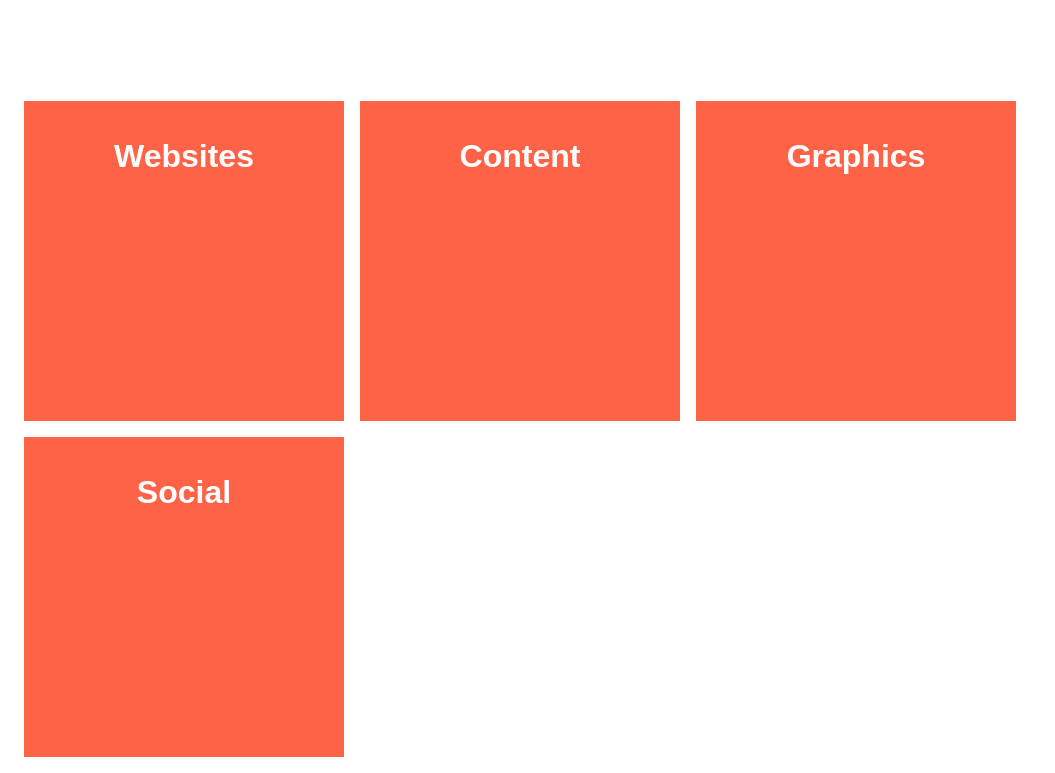
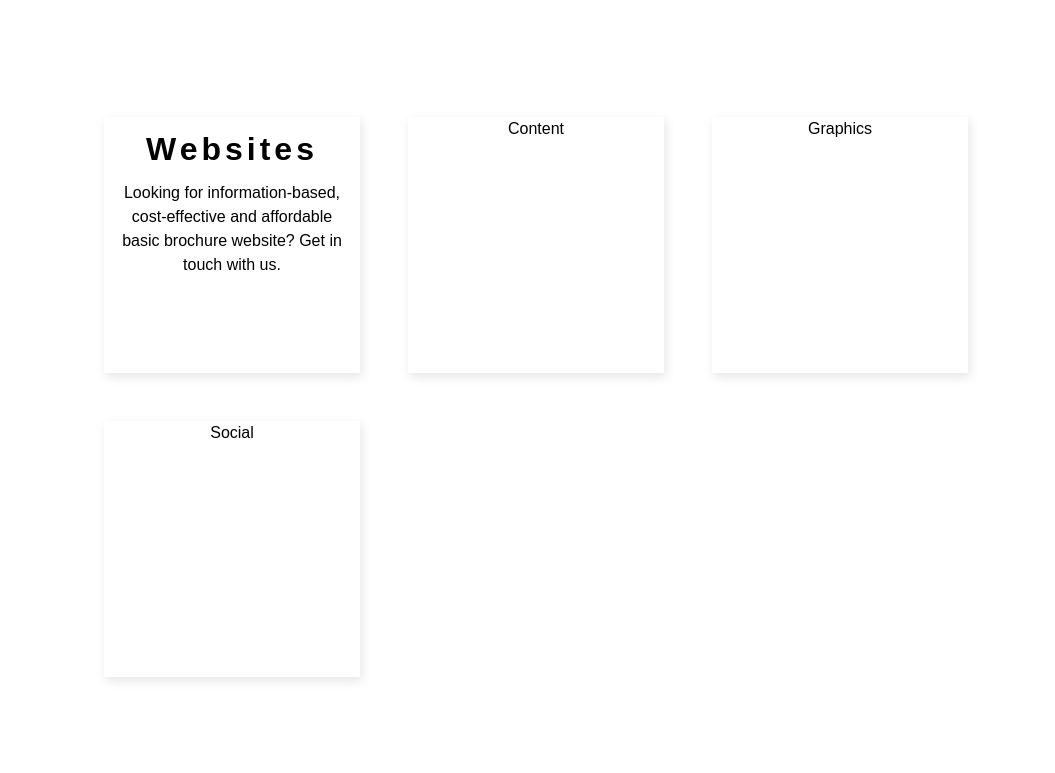
Before and after one commit to Responsibleuk/webdesign, a plain HTML site: page index.html in a window 1280 px wide. Shown: the part 1047-1820 px from the top of the page, without its empty margins (0-1055 px from the left). Drawn offline with Linux system fonts and the light colour scheme.

Commit message:
Add styling

```diff
--- a/assets/css/style.css
+++ b/assets/css/style.css
@@ -21,8 +21,8 @@ Variables
     --transition: all 0.3s linear;
     --spacing: 0.25rem;
     --radius: 0.5rem;
-    --light-shadow: 2px 5px 15px rgba(0, 0, 0, 0.1);
-    --dark-shadow: 5px 15px 25px rgba(0, 0, 0, 0.5);
+    --light-shadow: 2px 4px 10px rgba(0, 0, 0, 0.1);
+    --dark-shadow: 3px 6px 12px rgba(0, 0, 0, 0.5);
     --max-width: 1170px;
     --fixed-width: 620px;
     --background: rgba(255, 255, 255, 0.8)
@@ -794,7 +794,8 @@ a {
 
 /* services */
 .flex-container {
-  margin-left: 1rem;
+  margin-left: 5rem;
+  margin-bottom: 5rem;
   max-width: 100vw;
   display: flex;
   flex-wrap: wrap;
@@ -802,17 +803,30 @@ a {
 }
 
 .flex-item {
-  background: tomato;
-  padding: 5px;
-  width: 20rem;
-  height: 20rem;
-  margin: 0.5rem;
+  background: white;
 
-  line-height: 100px;
-  color: white;
-  font-weight: bold;
-  font-size: 2em;
+  width: 16rem;
+  height: 16rem;
+  margin: 1.5rem;
+
+  color: black;
+
+
   text-align: center;
+  box-shadow: var( --light-shadow);
+}
+
+.flex-item h2 {
+  margin: 1rem;
+}
+
+.flex-item p {
+  margin: 1rem;
+}
+
+.flex-item:hover {
+  transform: scale(1.05);
+  box-shadow: var( --dark-shadow);
 }
 
 
--- a/index.html
+++ b/index.html
@@ -118,7 +118,10 @@
   </section>
 
   <div class="flex-container wrap">
-    <div class="flex-item">Websites</div>
+    <div class="flex-item">
+      <h2>Websites</h2>
+      <p>Looking for information-based, cost-effective and affordable basic brochure website? Get in touch with us.</p>
+    </div>
     <div class="flex-item">Content</div>
     <div class="flex-item">Graphics</div>
     <div class="flex-item">Social</div>
```
Lines whose indentation alone changed are shown as unchanged.
